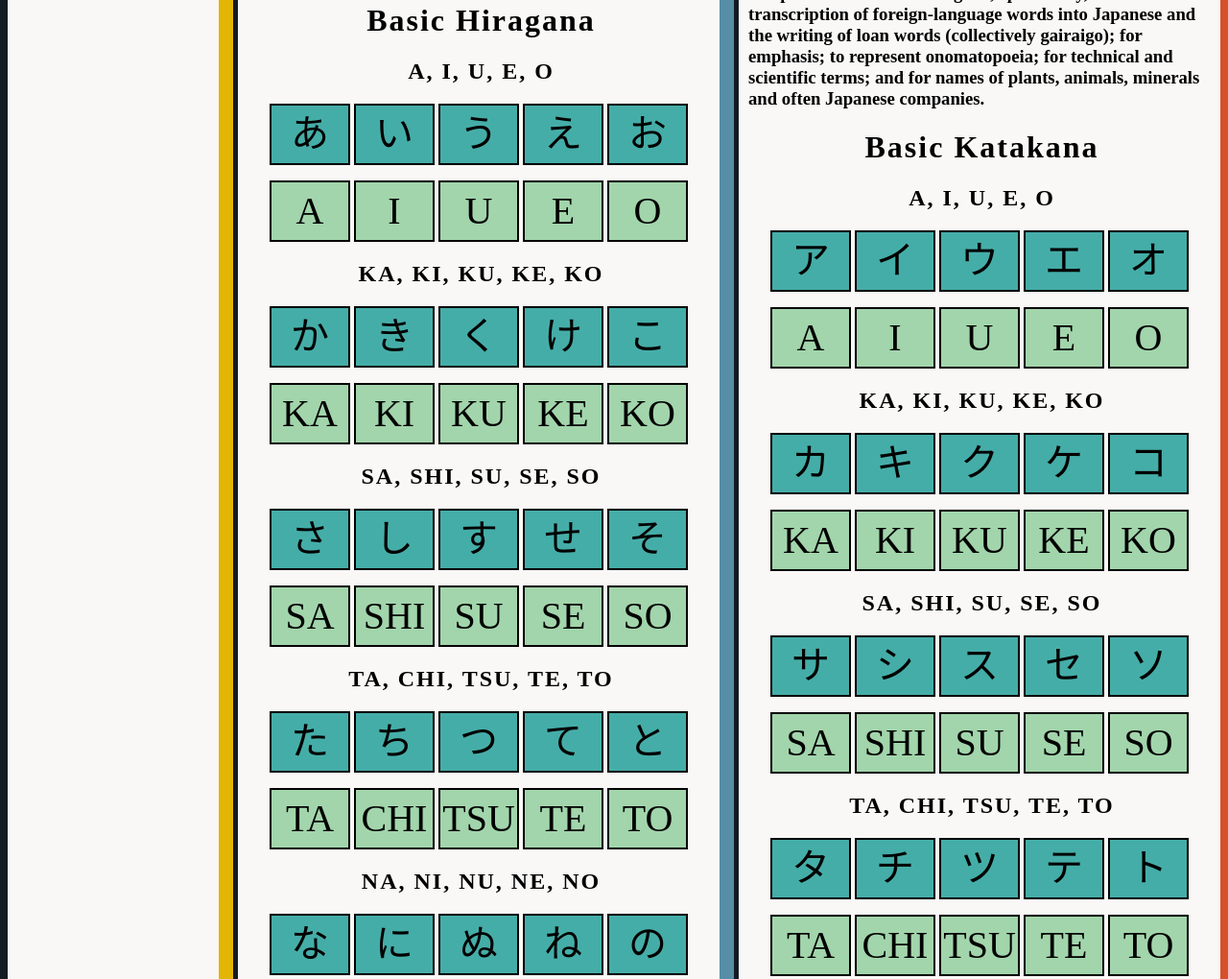
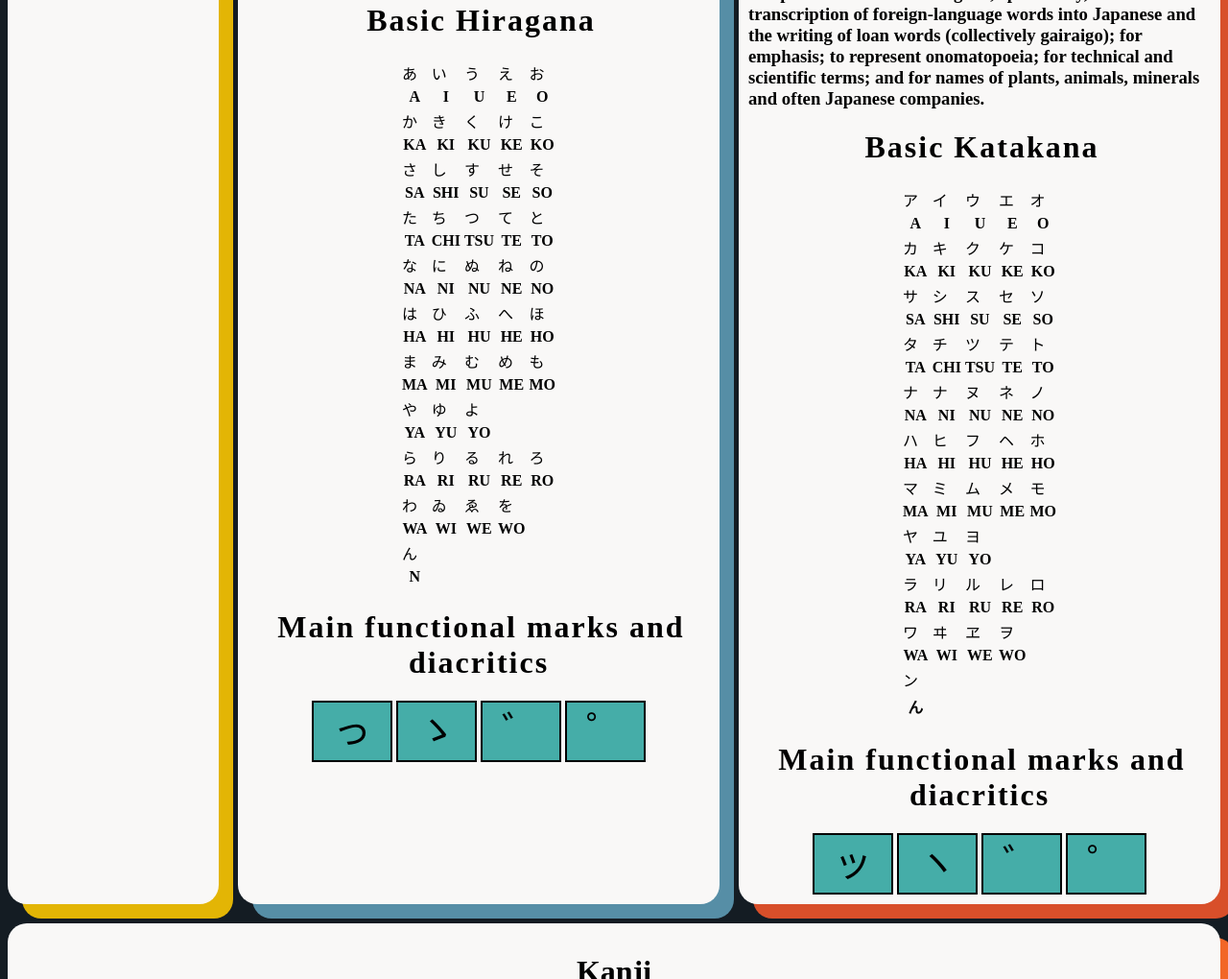
Before and after one commit to adcibanez/adcibanezCS2240, a plain HTML site: page adcibanez.html in a window 1280 px wide. Shown: the part 1335-2355 px from the top of the page at 96% size. Drawn offline with Linux system fonts and the light colour scheme.

Commit message:
Update adcibanez.html

```diff
--- a/adcibanez.html
+++ b/adcibanez.html
@@ -26,169 +26,169 @@
 
         <h1 class="subheadingH">Basic Hiragana</h1>
 
-        <h2 class="subheadingH">A, I, U, E, O</h2>
+        <table>
+            <tr>
+                <td>あ</td>
+                <td>い</td>
+                <td>う</td>
+                <td>え</td>
+                <td>お</td>
+            </tr>
+            <tr>
+                <th>A</th>
+                <th>I</th>
+                <th>U</th>
+                <th>E</th>
+                <th>O</th>
+            </tr>
 
-        <span id="CharJPA" class="hiraganaJP">あ</span>
-        <span id="CharJPI" class="hiraganaJP">い</span>
-        <span id="CharJPU" class="hiraganaJP">う</span>
-        <span id="CharJPE" class="hiraganaJP">え</span>
-        <span id="CharJPO" class="hiraganaJP">お</span>
+            <tr>
+                <td>か</td>
+                <td>き</td>
+                <td>く</td>
+                <td>け</td>
+                <td>こ</td>
+            </tr>
 
-        <p></p>
+            <tr>
+                <th>KA</th>
+                <th>KI</th>
+                <th>KU</th>
+                <th>KE</th>
+                <th>KO</th>
+            </tr>
 
-        <span id="CharENA" class="aiueoEN">A</span>
-        <span id="CharENI" class="aiueoEN">I</span>
-        <span id="CharENU" class="aiueoEN">U</span>
-        <span id="CharENE" class="aiueoEN">E</span>
-        <span id="CharENO" class="aiueoEN">O</span>
+            <tr>
+                <td>さ</td>
+                <td>し</td>
+                <td>す</td>
+                <td>せ</td>
+                <td>そ</td>
+            </tr>
 
-        <h2 class="subheadingH">KA, KI, KU, KE, KO</h2>
+            <tr>
+                <th>SA</th>
+                <th>SHI</th>
+                <th>SU</th>
+                <th>SE</th>
+                <th>SO</th>
+            </tr>
 
-        <span id="CharJPA" class="hiraganaJP">か</span>
-        <span id="CharJPI" class="hiraganaJP">き</span>
-        <span id="CharJPU" class="hiraganaJP">く</span>
-        <span id="CharJPE" class="hiraganaJP">け</span>
-        <span id="CharJPO" class="hiraganaJP">こ</span>
+            <tr>
+                <td>た</td>
+                <td>ち</td>
+                <td>つ</td>
+                <td>て</td>
+                <td>と</td>
+            </tr>
 
-        <p></p>
+            <tr>
+                <th>TA</th>
+                <th>CHI</th>
+                <th>TSU</th>
+                <th>TE</th>
+                <th>TO</th>
+            </tr>
 
-        <span id="CharENA" class="aiueoEN">KA</span>
-        <span id="CharENI" class="aiueoEN">KI</span>
-        <span id="CharENU" class="aiueoEN">KU</span>
-        <span id="CharENE" class="aiueoEN">KE</span>
-        <span id="CharENO" class="aiueoEN">KO</span>
+            <tr>
+                <td>な</td>
+                <td>に</td>
+                <td>ぬ</td>
+                <td>ね</td>
+                <td>の</td>
+            </tr>
 
-        <h2 class="subheadingH">SA, SHI, SU, SE, SO</h2>
-
-        <span id="CharJPA" class="hiraganaJP">さ</span>
-        <span id="CharJPI" class="hiraganaJP">し</span>
-        <span id="CharJPU" class="hiraganaJP">す</span>
-        <span id="CharJPE" class="hiraganaJP">せ</span>
-        <span id="CharJPO" class="hiraganaJP">そ</span>
-
-        <p></p>
-
-        <span id="CharENA" class="aiueoEN">SA</span>
-        <span id="CharENI" class="aiueoEN">SHI</span>
-        <span id="CharENU" class="aiueoEN">SU</span>
-        <span id="CharENE" class="aiueoEN">SE</span>
-        <span id="CharENO" class="aiueoEN">SO</span>
-
-        <h2 class="subheadingH">TA, CHI, TSU, TE, TO</h2>
-
-        <span id="CharJPA" class="hiraganaJP">た</span>
-        <span id="CharJPI" class="hiraganaJP">ち</span>
-        <span id="CharJPU" class="hiraganaJP">つ </span>
-        <span id="CharJPE" class="hiraganaJP">て</span>
-        <span id="CharJPO" class="hiraganaJP">と</span>
-
-        <p></p>
-
-        <span id="CharENA" class="aiueoEN">TA</span>
-        <span id="CharENI" class="aiueoEN">CHI</span>
-        <span id="CharENU" class="aiueoEN">TSU</span>
-        <span id="CharENE" class="aiueoEN">TE</span>
-        <span id="CharENO" class="aiueoEN">TO</span>
-
-        <h2 class="subheadingH">NA, NI, NU, NE, NO</h2>
-
-        <span id="CharJPA" class="hiraganaJP">な</span>
-        <span id="CharJPI" class="hiraganaJP">に</span>
-        <span id="CharJPU" class="hiraganaJP">ぬ </span>
-        <span id="CharJPE" class="hiraganaJP">ね</span>
-        <span id="CharJPO" class="hiraganaJP">の</span>
-
-        <p></p>
-
-        <span id="CharENA" class="aiueoEN">NA</span>
-        <span id="CharENI" class="aiueoEN">NI</span>
-        <span id="CharENU" class="aiueoEN">NU</span>
-        <span id="CharENE" class="aiueoEN">NE</span>
-        <span id="CharENO" class="aiueoEN">NO</span>
-
-        <h2 class="subheadingH">HA, HI, FU, HE, HO</h2>
-
-        <span id="CharJPA" class="hiraganaJP">は</span>
-        <span id="CharJPI" class="hiraganaJP">ひ</span>
-        <span id="CharJPU" class="hiraganaJP">ふ </span>
-        <span id="CharJPE" class="hiraganaJP">へ</span>
-        <span id="CharJPO" class="hiraganaJP">ほ</span>
-
-        <p></p>
-
-        <span id="CharENA" class="aiueoEN">HA</span>
-        <span id="CharENI" class="aiueoEN">HI</span>
-        <span id="CharENU" class="aiueoEN">FU</span>
-        <span id="CharENE" class="aiueoEN">HE</span>
-        <span id="CharENO" class="aiueoEN">HO</span>
-
-        <h2 class="subheadingH">MA, MI, MU, ME, MO</h2>
+            <tr>
+                <th>NA</th>
+                <th>NI</th>
+                <th>NU</th>
+                <th>NE</th>
+                <th>NO</th>
+            </tr>
 
 
-        <span id="CharJPA" class="hiraganaJP">ま</span>
-        <span id="CharJPI" class="hiraganaJP">み</span>
-        <span id="CharJPU" class="hiraganaJP">む</span>
-        <span id="CharJPE" class="hiraganaJP">め</span>
-        <span id="CharJPO" class="hiraganaJP">も</span>
+            <tr>
+                <td>は</td>
+                <td>ひ</td>
+                <td>ふ</td>
+                <td>へ</td>
+                <td>ほ</td>
+            </tr>
 
-        <p></p>
+            <tr>
+                <th>HA</th>
+                <th>HI</th>
+                <th>HU</th>
+                <th>HE</th>
+                <th>HO</th>
+            </tr>
 
-        <span id="CharENA" class="aiueoEN">MA</span>
-        <span id="CharENI" class="aiueoEN">MI</span>
-        <span id="CharENU" class="aiueoEN">MU</span>
-        <span id="CharENE" class="aiueoEN">ME</span>
-        <span id="CharENO" class="aiueoEN">MO</span>
+            <tr>
+                <td>ま</td>
+                <td>み</td>
+                <td>む</td>
+                <td>め</td>
+                <td>も</td>
+            </tr>
 
-        <h2 class="subheadingH">YA, YU, YO</h2>
+            <tr>
+                <th>MA</th>
+                <th>MI</th>
+                <th>MU</th>
+                <th>ME</th>
+                <th>MO</th>
+            </tr>
 
+            <tr>
+                <td>や</td>
+                <td>ゆ</td>
+                <td>よ</td>
+            </tr>
 
-        <span id="CharJPA" class="hiraganaJP">や </span>
-        <span id="CharJPI" class="hiraganaJP">ゆ</span>
-        <span id="CharJPU" class="hiraganaJP">よ </span>
+            <tr>
+                <th>YA</th>
+                <th>YU</th>
+                <th>YO</th>
+            </tr>
 
-        <p></p>
+            <tr>
+                <td>ら</td>
+                <td>り</td>
+                <td>る</td>
+                <td>れ</td>
+                <td>ろ</td>
+            </tr>
 
-        <span id="CharENA" class="aiueoEN">YA</span>
-        <span id="CharENU" class="aiueoEN">YU</span>
-        <span id="CharENO" class="aiueoEN">YO</span>
+            <tr>
+                <th>RA</th>
+                <th>RI</th>
+                <th>RU</th>
+                <th>RE</th>
+                <th>RO</th>
+            </tr>
 
-        <h2 class="subheadingH">RA, RI, RU, RE, RO</h2>
+            <tr>
+                <td>わ</td>
+                <td>ゐ</td>
+                <td>ゑ</td>
+                <td>を</td>
+            </tr>
 
-        <span id="CharJPA" class="hiraganaJP">ら</span>
-        <span id="CharJPI" class="hiraganaJP">り</span>
-        <span id="CharJPU" class="hiraganaJP">る</span>
-        <span id="CharJPE" class="hiraganaJP">れ</span>
-        <span id="CharJPO" class="hiraganaJP">ろ</span>
+            <tr>
+                <th>WA</th>
+                <th>WI</th>
+                <th>WE</th>
+                <th>WO</th>
+            </tr>
 
-        <p></p>
+            <tr>
+                <td>ん</td>
+            </tr>
 
-        <span id="CharENA" class="aiueoEN">RA</span>
-        <span id="CharENI" class="aiueoEN">RI</span>
-        <span id="CharENU" class="aiueoEN">RU</span>
-        <span id="CharENE" class="aiueoEN">RE</span>
-        <span id="CharENO" class="aiueoEN">RO</span>
-
-        <h2 class="subheadingH">WA, WO</h2>
-
-        <span id="CharJPA" class="hiraganaJP">わ</span>
-        <span id="CharJPA" class="hiraganaJP">ゐ</span>
-        <span id="CharJPA" class="hiraganaJP">ゑ</span>
-        <span id="CharJPI" class="hiraganaJP">を</span>
-
-        <p></p>
-
-        <span id="CharENA" class="aiueoEN">WA</span>
-        <span id="CharENA" class="aiueoEN">WI</span>
-        <span id="CharENA" class="aiueoEN">WE</span>
-        <span id="CharENO" class="aiueoEN">WO</span>
-
-        <h2 class="subheadingH">N</h2>
-
-        <span id="CharJPA" class="hiraganaJP">ん</span>
-
-        <p></p>
-
-        <span id="CharENA" class="aiueoEN">N</span>
+            <tr>
+                <th>N</th>
+            </tr>
+        </table>
 
         <h1 class="subheadingH">Main functional marks
             and diacritics</h1>
@@ -214,166 +214,169 @@
 
         <center>
         <h1 class="subheadingH">Basic Katakana</h1>
-        <h2 class="subheadingH">A, I, U, E, O</h2>
+                <table>
+            <tr>
+                <td>ア</td>
+                <td>イ</td>
+                <td>ウ</td>
+                <td>エ</td>
+                <td>オ</td>
+            </tr>
+            <tr>
+                <th>A</th>
+                <th>I</th>
+                <th>U</th>
+                <th>E</th>
+                <th>O</th>
+            </tr>
 
-        <span id="CharJPA" class="hiraganaJP">ア</span>
-        <span id="CharJPI" class="hiraganaJP">イ</span>
-        <span id="CharJPU" class="hiraganaJP">ウ</span>
-        <span id="CharJPE" class="hiraganaJP">エ</span>
-        <span id="CharJPO" class="hiraganaJP">オ</span>
+            <tr>
+                <td>カ</td>
+                <td>キ</td>
+                <td>ク</td>
+                <td>ケ</td>
+                <td>コ</td>
+            </tr>
 
-        <p></p>
+            <tr>
+                <th>KA</th>
+                <th>KI</th>
+                <th>KU</th>
+                <th>KE</th>
+                <th>KO</th>
+            </tr>
 
-        <span id="CharENA" class="aiueoEN">A</span>
-        <span id="CharENI" class="aiueoEN">I</span>
-        <span id="CharENU" class="aiueoEN">U</span>
-        <span id="CharENE" class="aiueoEN">E</span>
-        <span id="CharENO" class="aiueoEN">O</span>
+            <tr>
+                <td>サ</td>
+                <td>シ</td>
+                <td>ス</td>
+                <td>セ</td>
+                <td>ソ</td>
+            </tr>
 
-        <h2 class="subheadingH">KA, KI, KU, KE, KO</h2>
+            <tr>
+                <th>SA</th>
+                <th>SHI</th>
+                <th>SU</th>
+                <th>SE</th>
+                <th>SO</th>
+            </tr>
 
-        <span id="CharJPA" class="hiraganaJP">カ</span>
-        <span id="CharJPI" class="hiraganaJP">キ</span>
-        <span id="CharJPU" class="hiraganaJP">ク</span>
-        <span id="CharJPE" class="hiraganaJP">ケ</span>
-        <span id="CharJPO" class="hiraganaJP">コ</span>
+            <tr>
+                <td>タ</td>
+                <td>チ</td>
+                <td>ツ</td>
+                <td>テ</td>
+                <td>ト</td>
+            </tr>
 
-        <p></p>
+            <tr>
+                <th>TA</th>
+                <th>CHI</th>
+                <th>TSU</th>
+                <th>TE</th>
+                <th>TO</th>
+            </tr>
 
-        <span id="CharENA" class="aiueoEN">KA</span>
-        <span id="CharENI" class="aiueoEN">KI</span>
-        <span id="CharENU" class="aiueoEN">KU</span>
-        <span id="CharENE" class="aiueoEN">KE</span>
-        <span id="CharENO" class="aiueoEN">KO</span>
+            <tr>
+                <td>ナ</td>
+                <td>ナ</td>
+                <td>ヌ</td>
+                <td>ネ</td>
+                <td>ノ</td>
+            </tr>
 
-        <h2 class="subheadingH">SA, SHI, SU, SE, SO</h2>
+            <tr>
+                <th>NA</th>
+                <th>NI</th>
+                <th>NU</th>
+                <th>NE</th>
+                <th>NO</th>
+            </tr>
 
-        <span id="CharJPA" class="hiraganaJP">サ</span>
-        <span id="CharJPI" class="hiraganaJP">シ</span>
-        <span id="CharJPU" class="hiraganaJP">ス</span>
-        <span id="CharJPE" class="hiraganaJP">セ</span>
-        <span id="CharJPO" class="hiraganaJP">ソ</span>
 
-        <p></p>
+            <tr>
+                <td>ハ</td>
+                <td>ヒ</td>
+                <td>フ</td>
+                <td>ヘ</td>
+                <td>ホ</td>
+            </tr>
 
-        <span id="CharENA" class="aiueoEN">SA</span>
-        <span id="CharENI" class="aiueoEN">SHI</span>
-        <span id="CharENU" class="aiueoEN">SU</span>
-        <span id="CharENE" class="aiueoEN">SE</span>
-        <span id="CharENO" class="aiueoEN">SO</span>
+            <tr>
+                <th>HA</th>
+                <th>HI</th>
+                <th>HU</th>
+                <th>HE</th>
+                <th>HO</th>
+            </tr>
 
-        <h2 class="subheadingH">TA, CHI, TSU, TE, TO</h2>
+            <tr>
+                <td>マ</td>
+                <td>ミ</td>
+                <td>ム</td>
+                <td>メ</td>
+                <td>モ</td>
+            </tr>
 
-        <span id="CharJPA" class="hiraganaJP">タ</span>
-        <span id="CharJPI" class="hiraganaJP">チ</span>
-        <span id="CharJPU" class="hiraganaJP">ツ</span>
-        <span id="CharJPE" class="hiraganaJP">テ</span>
-        <span id="CharJPO" class="hiraganaJP">ト</span>
+            <tr>
+                <th>MA</th>
+                <th>MI</th>
+                <th>MU</th>
+                <th>ME</th>
+                <th>MO</th>
+            </tr>
 
-        <p></p>
+            <tr>
+                <td>ヤ</td>
+                <td>ユ</td>
+                <td>ヨ</td>
+            </tr>
 
-        <span id="CharENA" class="aiueoEN">TA</span>
-        <span id="CharENI" class="aiueoEN">CHI</span>
-        <span id="CharENU" class="aiueoEN">TSU</span>
-        <span id="CharENE" class="aiueoEN">TE</span>
-        <span id="CharENO" class="aiueoEN">TO</span>
+            <tr>
+                <th>YA</th>
+                <th>YU</th>
+                <th>YO</th>
+            </tr>
 
-        <h2 class="subheadingH">NA, NI, NU, NE, NO</h2>
+            <tr>
+                <td>ラ</td>
+                <td>リ</td>
+                <td>ル</td>
+                <td>レ</td>
+                <td>ロ</td>
+            </tr>
 
-        <span id="CharJPA" class="hiraganaJP">ナ</span>
-        <span id="CharJPI" class="hiraganaJP">ニ</span>
-        <span id="CharJPU" class="hiraganaJP">ヌ</span>
-        <span id="CharJPE" class="hiraganaJP">ネ</span>
-        <span id="CharJPO" class="hiraganaJP">ノ</span>
+            <tr>
+                <th>RA</th>
+                <th>RI</th>
+                <th>RU</th>
+                <th>RE</th>
+                <th>RO</th>
+            </tr>
 
-        <p></p>
+            <tr>
+                <td>ワ</td>
+                <td>ヰ</td>
+                <td>ヱ</td>
+                <td>ヲ</td>
+            </tr>
 
-        <span id="CharENA" class="aiueoEN">NA</span>
-        <span id="CharENI" class="aiueoEN">NI</span>
-        <span id="CharENU" class="aiueoEN">NU</span>
-        <span id="CharENE" class="aiueoEN">NE</span>
-        <span id="CharENO" class="aiueoEN">NO</span>
+            <tr>
+                <th>WA</th>
+                <th>WI</th>
+                <th>WE</th>
+                <th>WO</th>
+            </tr>
 
-        <h2 class="subheadingH">HA, HI, FU, HE, HO</h2>
+            <tr>
+                <td>ン</td>
+            </tr>
 
-        <span id="CharJPA" class="hiraganaJP">ハ</span>
-        <span id="CharJPI" class="hiraganaJP">ヒ</span>
-        <span id="CharJPU" class="hiraganaJP">フ</span>
-        <span id="CharJPE" class="hiraganaJP">ヘ</span>
-        <span id="CharJPO" class="hiraganaJP">ホ</span>
-
-        <p></p>
-
-        <span id="CharENA" class="aiueoEN">HA</span>
-        <span id="CharENI" class="aiueoEN">HI</span>
-        <span id="CharENU" class="aiueoEN">FU</span>
-        <span id="CharENE" class="aiueoEN">HE</span>
-        <span id="CharENO" class="aiueoEN">HO</span>
-
-        <h2 class="subheadingH">MA, MI, MU, ME, MO</h2>
-
-        <span id="CharJPA" class="hiraganaJP">マ</span>
-        <span id="CharJPI" class="hiraganaJP">ミ</span>
-        <span id="CharJPU" class="hiraganaJP">ム</span>
-        <span id="CharJPE" class="hiraganaJP">メ</span>
-        <span id="CharJPO" class="hiraganaJP">モ</span>
-
-        <p></p>
-
-        <span id="CharENA" class="aiueoEN">MA</span>
-        <span id="CharENI" class="aiueoEN">MI</span>
-        <span id="CharENU" class="aiueoEN">MU</span>
-        <span id="CharENE" class="aiueoEN">ME</span>
-        <span id="CharENO" class="aiueoEN">MO</span>
-
-        <h2 class="subheadingH">YA, YU, YO</h2>
-
-        <span id="CharJPA" class="hiraganaJP">ヤ</span>
-        <span id="CharJPI" class="hiraganaJP">ユ</span>
-        <span id="CharJPU" class="hiraganaJP">ヨ</span>
-
-        <p></p>
-
-        <span id="CharENA" class="aiueoEN">YA</span>
-        <span id="CharENU" class="aiueoEN">YU</span>
-        <span id="CharENO" class="aiueoEN">YO</span>
-
-        <h2 class="subheadingH">RA, RI, RU, RE, RO</h2>
-
-        <span id="CharJPA" class="hiraganaJP">ラ</span>
-        <span id="CharJPI" class="hiraganaJP">リ</span>
-        <span id="CharJPU" class="hiraganaJP">ル</span>
-        <span id="CharJPE" class="hiraganaJP">レ</span>
-        <span id="CharJPO" class="hiraganaJP">ロ</span>
-
-        <p></p>
-
-        <span id="CharENA" class="aiueoEN">RA</span>
-        <span id="CharENI" class="aiueoEN">RI</span>
-        <span id="CharENU" class="aiueoEN">RU</span>
-        <span id="CharENE" class="aiueoEN">RE</span>
-        <span id="CharENO" class="aiueoEN">RO</span>
-
-        <h2 class="subheadingH">WA, WI, WE, WO</h2>
-
-        <span id="CharJPA" class="hiraganaJP">ワ</span>
-        <span id="CharJPI" class="hiraganaJP">ヰ</span>
-        <span id="CharJPU" class="hiraganaJP">ヱ</span>
-        <span id="CharJPE" class="hiraganaJP">ヲ</span>
-
-        <p></p>
-        <span id="CharENA" class="aiueoEN">WA</span>
-        <span id="CharENA" class="aiueoEN">WI</span>
-        <span id="CharENO" class="aiueoEN">WE</span>
-        <span id="CharENO" class="aiueoEN">WO</span>
-
-        <h2 class="subheadingH">N</h2>
-
-        <span id="CharJPA" class="hiraganaJP">ン</span>
-
-        <p></p>
-
-        <span id="CharENA" class="aiueoEN">N</span>
+            <tr>
+                <th>ん</th>
+            </tr>
+        </table>
 
         <h1 class="subheadingH">Main functional marks
             and diacritics</h1>
```
